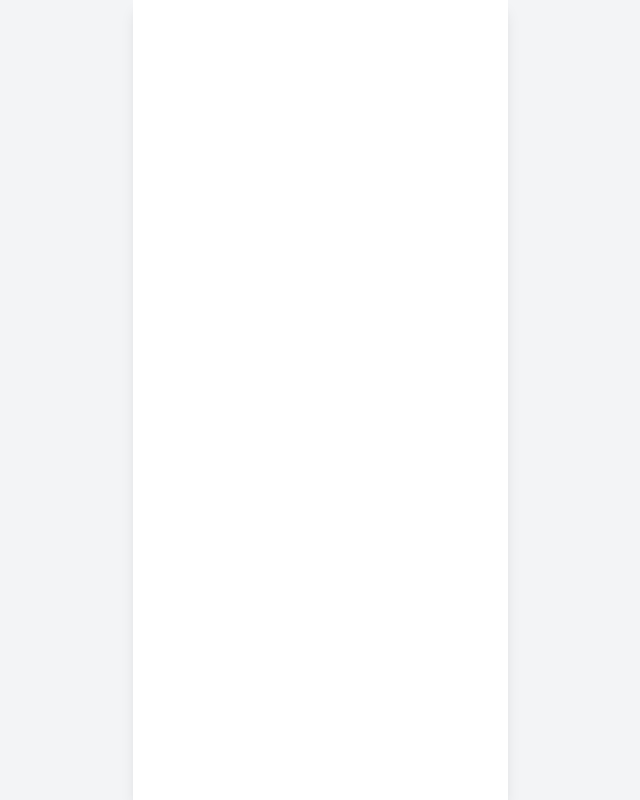
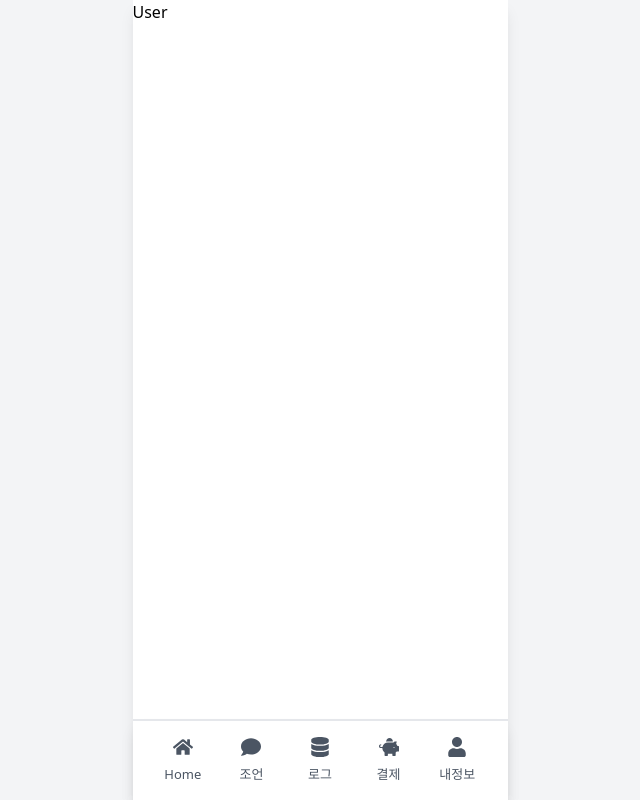
Before and after one commit to gwanhun1/helper, a React (Vite) app: page /User in a window 1280 px wide. Shown: the whole page, without its empty margins (320-960 px from the left). Built offline with nearby package versions, Linux system fonts and the light colour scheme.

Commit message:
feature: rn-helper 리액트 마이그레이션 작업 11/22

```diff
--- a/src/App.tsx
+++ b/src/App.tsx
@@ -1,13 +1,21 @@
 import { Outlet } from 'react-router-dom';
 import './index.css';
+import BottomNavigation from './components/molecules/BottomNavigation';
 
 const App = () => {
     return (
         <div className="flex justify-center items-center h-screen w-full bg-gray-100">
             {/* 화면 높이에 꽉 차도록 설정 */}
-            <div className="w-full max-w-[375px] h-full bg-white p-4 shadow-lg">
-                {/* Outlet은 자식 컴포넌트가 여기에 렌더링됨 */}
-                <Outlet />
+            <div className="w-full max-w-[375px] h-full bg-white  shadow-lg flex flex-col">
+                {/* Outlet을 감싸는 부모 div에 클래스 적용 */}
+                <div className="flex-grow">
+                    <Outlet />
+                </div>
+
+                {/* Bottom Navigation을 하단에 고정 */}
+                <div className="mt-auto">
+                    <BottomNavigation />
+                </div>
             </div>
         </div>
     );
--- /dev/null
+++ b/src/components/molecules/BottomNavigation.tsx
@@ -0,0 +1,43 @@
+import React from 'react';
+import { Link } from 'react-router-dom';
+import {
+    FaHome,
+    FaComment,
+    FaDatabase,
+    FaPiggyBank,
+    FaUser,
+} from 'react-icons/fa';
+
+const BottomNavigation: React.FC = () => {
+    return (
+        <div className="flex justify-between items-center bg-white p-4 border-t-2 bottom-0 left-0 w-full shadow-lg">
+            {/* 각 탭 버튼들 */}
+            <TabButton to="/" icon={<FaHome />} label="Home" />
+            <TabButton to="/worry" icon={<FaComment />} label="조언" />
+            <TabButton to="/logs" icon={<FaDatabase />} label="로그" />
+            <TabButton to="/credit" icon={<FaPiggyBank />} label="결제" />
+            <TabButton to="/user" icon={<FaUser />} label="내정보" />
+        </div>
+    );
+};
+
+// 재사용 가능한 Tab 버튼 컴포넌트
+interface TabButtonProps {
+    to: string;
+    icon: React.ReactNode;
+    label: string;
+}
+
+const TabButton: React.FC<TabButtonProps> = ({ to, icon, label }) => {
+    return (
+        <Link
+            to={to}
+            className="flex flex-col items-center text-gray-600 hover:text-blue-600 flex-1 justify-center"
+        >
+            <div className="text-xl">{icon}</div>
+            <div className="text-[13px] mt-2">{label}</div>
+        </Link>
+    );
+};
+
+export default BottomNavigation;
--- a/src/pages/User.tsx
+++ b/src/pages/User.tsx
@@ -1,5 +1,5 @@
 const User = () => {
-    return <></>;
+    return <>User</>;
 };
 
 export default User;
--- a/src/pages/Worry.tsx
+++ b/src/pages/Worry.tsx
@@ -1,5 +1,5 @@
 const Worry = () => {
-    return <></>;
+    return <>Worry</>;
 };
 
 export default Worry;
```
